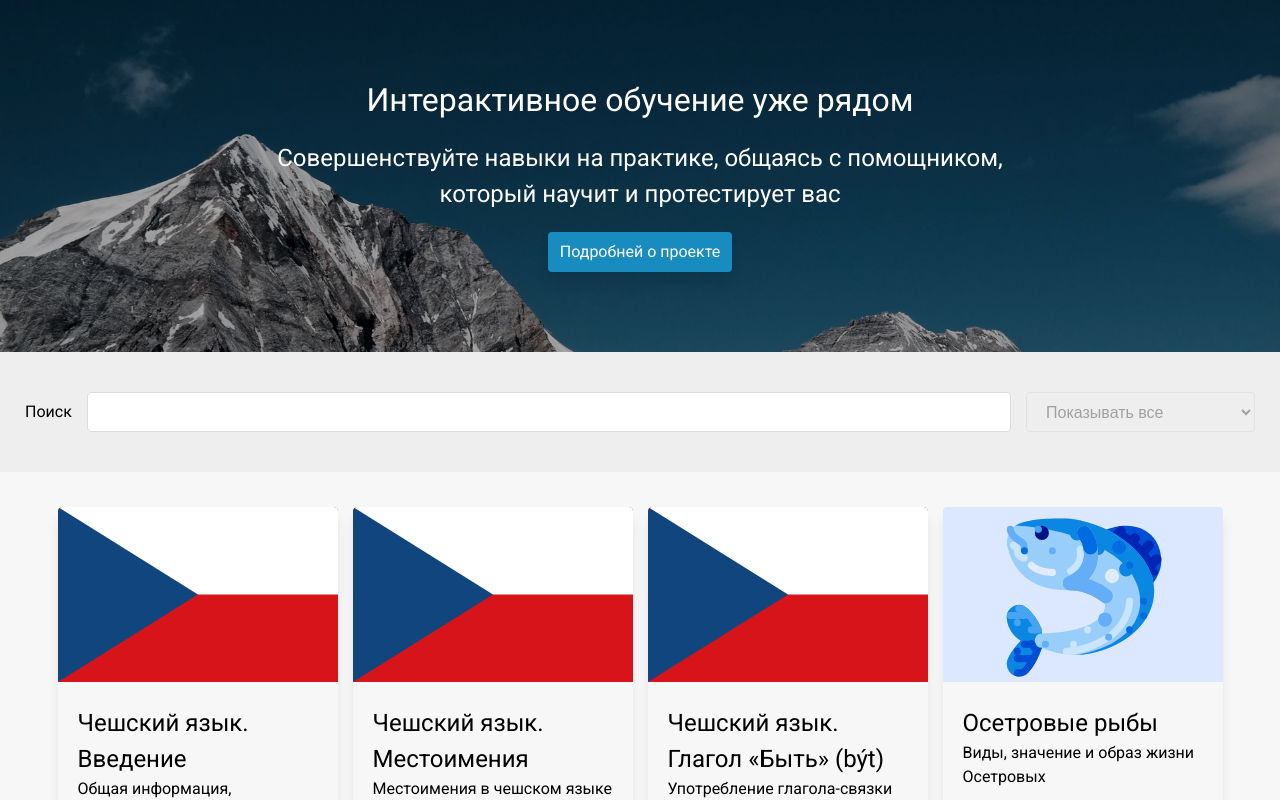
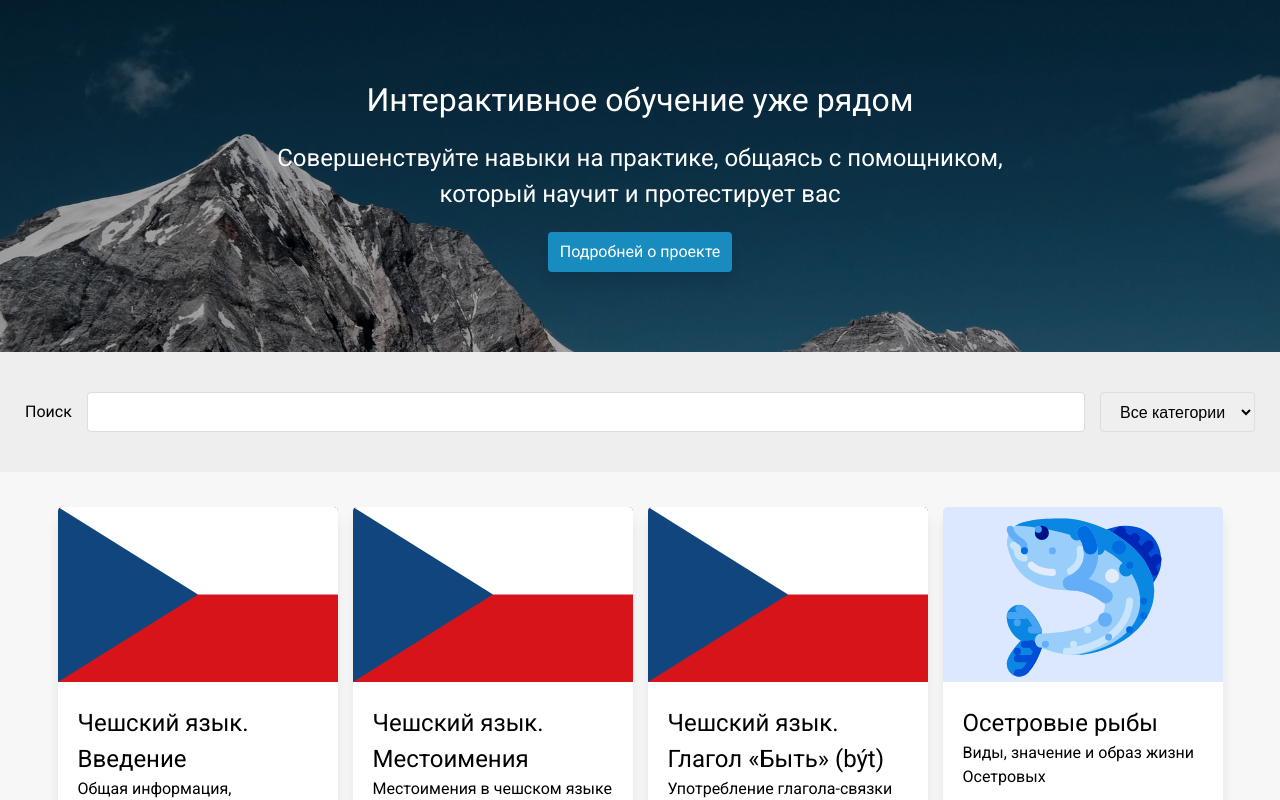
Before and after one commit to Darkvood/study-app, an Angular app: page / in a window 1280 px wide. Shown: the top 800 px of the page. Built offline with nearby package versions, Linux system fonts and the light colour scheme.

Commit message:
Добавлена фильтрация по категориям

```diff
--- a/src/app/lesson-page/lesson-page.component.ts
+++ b/src/app/lesson-page/lesson-page.component.ts
@@ -23,8 +23,6 @@ export class LessonPageComponent implements OnInit {
       } else {
         // TODO: Redirect to 404
       }
-
     });
   }
-
 }
--- a/src/app/main-page/lesson-card-filter.pipe.ts
+++ b/src/app/main-page/lesson-card-filter.pipe.ts
@@ -5,8 +5,16 @@ import {ILesson} from '../shared/lessons/base/base-lesson';
   name: 'lessonCardFilter'
 })
 export class LessonCardFilterPipe implements PipeTransform {
+  transform(value: ILesson[], search: string, category: string): ILesson[] {
+    if (category === 'all') {
+      category = null;
+    }
 
-  transform(value: ILesson[], search: string): ILesson[] {
+    value = value.filter(lesson => {
+      return category ? lesson.categories.indexOf(category) !== -1 : true;
+    });
+
+
     if (!search.trim()) {
       return value;
     }
--- a/src/app/main-page/lesson-card/lesson-card.component.scss
+++ b/src/app/main-page/lesson-card/lesson-card.component.scss
@@ -1,4 +1,5 @@
 .lesson-card {
+  background-color: #fff;
   height: calc(100% - 15px);
   width: 280px;
   cursor: pointer;
--- a/src/app/main-page/lesson-filters/lesson-filters.component.html
+++ b/src/app/main-page/lesson-filters/lesson-filters.component.html
@@ -3,13 +3,12 @@
     <div class="lesson-filters__content">
       <label class="lesson-filters__input-wrap a-text16">
         Поиск
-        <input class="lesson-filters__input" type="text" [(ngModel)]="lessonsService.search">
+        <input class="lesson-filters__input" type="text" [(ngModel)]="lessonsService.search"/>
       </label>
 
-      <select class="lesson-filters__select a-text16" disabled>
-        <option value="0">Показывать все</option>
-        <option value="1">Только не завершенные</option>
-        <option value="2">Только завершенные</option>
+      <select class="lesson-filters__select a-text16" [(ngModel)]="lessonsService.category">
+        <option selected="selected" value="all">Все категории</option>
+        <option *ngFor="let category of lessonsService.lessonCategories" [value]="category">{{ category }}</option>
       </select>
     </div>
   </div>
--- a/src/app/main-page/main-page.component.html
+++ b/src/app/main-page/main-page.component.html
@@ -17,8 +17,9 @@
   <app-lesson-filters></app-lesson-filters>
   <div class="container">
     <div class="lesson-list">
-      <app-lesson-card *ngFor="let lesson of lessonsService.lessons | lessonCardFilter: lessonsService.search "
-                       [lesson]="lesson"></app-lesson-card>
+      <app-lesson-card
+        *ngFor="let lesson of lessonsService.lessons | lessonCardFilter: lessonsService.search : lessonsService.category "
+        [lesson]="lesson"></app-lesson-card>
     </div>
   </div>
 </main>
--- a/src/app/shared/lessons.service.ts
+++ b/src/app/shared/lessons.service.ts
@@ -7,14 +7,22 @@ import {ILesson} from './lessons/base/base-lesson';
 })
 export class LessonsService {
   search = '';
+  category = 'all';
   lessons: ILesson[] = [];
+  lessonCategories: string[] = [];
 
   constructor() {
+    const categories: string[] = [];
+
     // tslint:disable-next-line:forin
     for (const name in LessonList) {
-      // tslint:disable-next-line:new-parens
-      this.lessons.push(new LessonList[name]());
+      const lesson: ILesson = new LessonList[name]();
+
+      categories.push(...lesson.categories);
+      this.lessons.push(lesson);
     }
+
+    this.lessonCategories = [...new Set(categories)];
   }
 
   getByUid(uid: string): ILesson | false {
--- a/src/app/shared/lessons/base/base-lesson.ts
+++ b/src/app/shared/lessons/base/base-lesson.ts
@@ -21,6 +21,7 @@ export interface ILesson {
   shortDescription: string;
   description: string;
   img: string;
+  categories: string[];
   done: boolean;
 
   questions: ILessonQuestion[];
@@ -37,6 +38,7 @@ export abstract class BaseLesson implements ILesson {
   abstract questions: ILessonQuestion[];
 
   img = 'lesson-bg_default';
+  categories = [];
   done: boolean;
 
   constructor(public isDone = false) {
--- a/src/app/shared/lessons/items/fish-salmonidae.ts
+++ b/src/app/shared/lessons/items/fish-salmonidae.ts
@@ -5,6 +5,7 @@ export class FishSalmonidae extends BaseLesson implements ILesson {
   title = 'Лососевые рыбы';
   img = 'fish';
   shortDescription = 'Основные представители, краткое описание видов и промысловое значение лососевых.';
+  categories = ['Ихтиология'];
   description = `
       <p>Основные виды лососевых:</p>
       <p>
--- a/src/app/shared/lessons/items/fish-sturgeon.ts
+++ b/src/app/shared/lessons/items/fish-sturgeon.ts
@@ -5,6 +5,7 @@ export class FishSturgeon extends BaseLesson implements ILesson {
   title = 'Осетровые рыбы';
   img = 'fish';
   shortDescription = 'Виды, значение и образ жизни Осетровых';
+  categories = ['Ихтиология'];
   description = `
       <p>Основные виды осетровых:</p>
       <ul>
--- a/src/app/shared/lessons/items/сzech-byt.ts
+++ b/src/app/shared/lessons/items/сzech-byt.ts
@@ -5,6 +5,7 @@ export class СzechByt extends BaseLesson implements ILesson {
   title = 'Чешский язык. Глагол «Быть» (být)';
   img = 'flag_czech';
   shortDescription = 'Употребление глагола-связки «Быть»';
+  categories = ['Чешский язык'];
   description = `
     <p>
       Предложение в чешском языке не может быть без глагола. Глагол — это изменяемая часть речи,
--- a/src/app/shared/lessons/items/сzech-introduction.ts
+++ b/src/app/shared/lessons/items/сzech-introduction.ts
@@ -5,6 +5,7 @@ export class СzechIntroduction extends BaseLesson implements ILesson {
   title = 'Чешский язык. Введение';
   img = 'flag_czech';
   shortDescription = 'Общая информация, особенности и основные отличия от русского языка';
+  categories = ['Чешский язык'];
   description = `
      <p>
        Чешский и русский языки являются родственными, оба являются славянскими языками, однако чешский язык относится к западнославянской
--- a/src/app/shared/lessons/items/сzech-pronouns.ts
+++ b/src/app/shared/lessons/items/сzech-pronouns.ts
@@ -5,6 +5,7 @@ export class СzechPronouns extends BaseLesson implements ILesson {
   title = 'Чешский язык. Местоимения';
   img = 'flag_czech';
   shortDescription = 'Местоимения в чешском языке';
+  categories = ['Чешский язык'];
   description = `
     <p>Чешские местоимения идентичны русским, разница заключается лишь в том, что записывают их латиницей.</p>
     <p>Например: <i>ty</i> - ты; <i>on</i> - он.</p>
```
